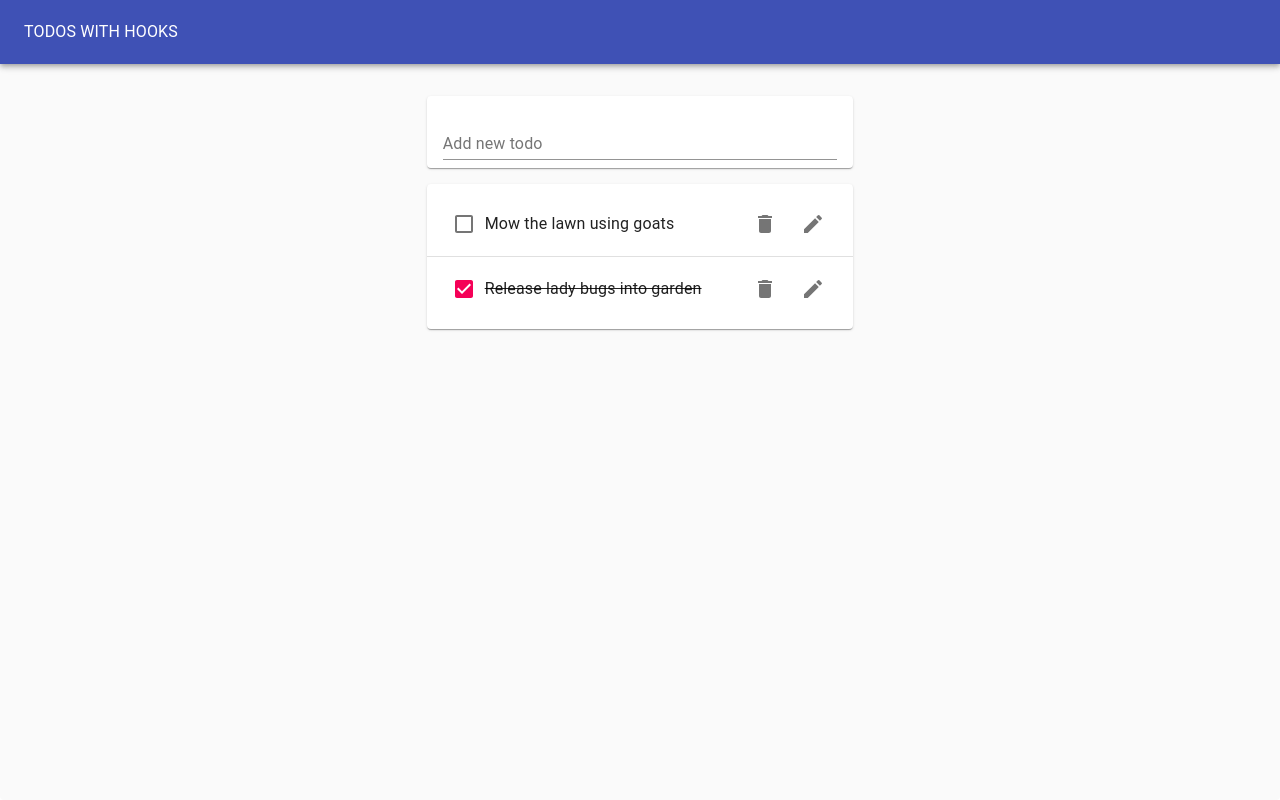
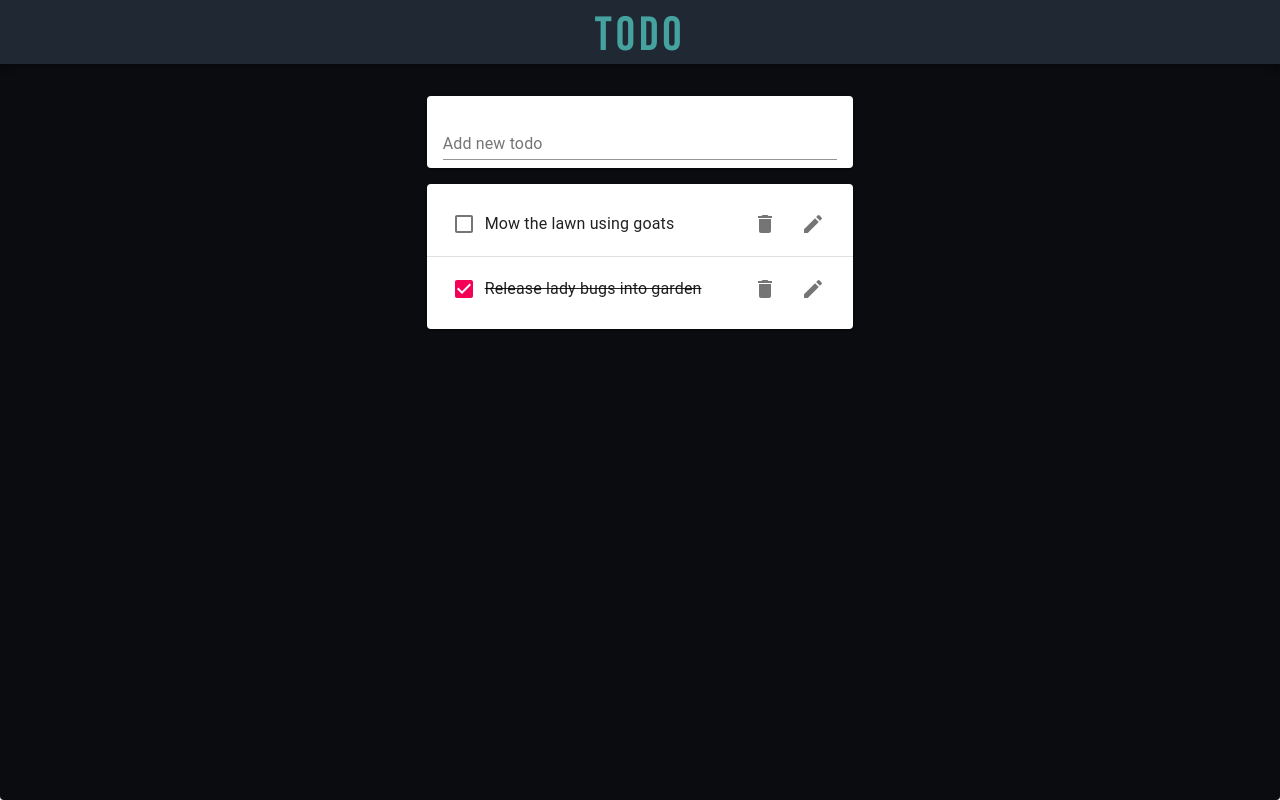
Before and after one commit to kblair40/TodoWithHooks, a React (Create React App) app: page / in a window 1280 px wide. Built offline with nearby package versions, Linux system fonts and the light colour scheme.

Commit message:
Add AppBar styles

```diff
--- a/public/index.html
+++ b/public/index.html
@@ -5,25 +5,13 @@
     <link rel="icon" href="%PUBLIC_URL%/favicon.ico" />
     <meta name="viewport" content="width=device-width, initial-scale=1" />
     <meta name="theme-color" content="#000000" />
-    <meta
-      name="description"
-      content="Web site created using create-react-app"
+    <link rel="preconnect" href="https://fonts.googleapis.com" />
+    <link rel="preconnect" href="https://fonts.gstatic.com" crossorigin />
+    <link
+      href="https://fonts.googleapis.com/css2?family=Bebas+Neue&family=Lobster&display=swap"
+      rel="stylesheet"
     />
-    <link rel="apple-touch-icon" href="%PUBLIC_URL%/logo192.png" />
-    <!--
-      manifest.json provides metadata used when your web app is installed on a
-      user's mobile device or desktop. See https://developers.google.com/web/fundamentals/web-app-manifest/
-    -->
-    <link rel="manifest" href="%PUBLIC_URL%/manifest.json" />
-    <!--
-      Notice the use of %PUBLIC_URL% in the tags above.
-      It will be replaced with the URL of the `public` folder during the build.
-      Only files inside the `public` folder can be referenced from the HTML.
 
-      Unlike "/favicon.ico" or "favicon.ico", "%PUBLIC_URL%/favicon.ico" will
-      work correctly both with client-side routing and a non-root public URL.
-      Learn how to configure a non-root public URL by running `npm run build`.
-    -->
     <title>React App</title>
   </head>
   <body>
--- a/src/TodoApp.js
+++ b/src/TodoApp.js
@@ -1,23 +1,41 @@
 import React from "react";
+import makeStyles from "@material-ui/core/styles/makeStyles";
 import { Paper, Typography, AppBar, Toolbar, Grid } from "@material-ui/core";
 import TodoList from "./TodoList";
 import TodoForm from "./TodoForm";
 import { TodosProvider } from "./contexts/todos.context";
 
+const useStyles = makeStyles({
+  paperRoot: {
+    padding: 0,
+    margin: 0,
+    height: "100vh",
+    backgroundColor: "#0B0C10",
+  },
+  appBarRoot: {
+    height: "64px",
+    backgroundColor: "#1F2833",
+    color: "#45A29E",
+  },
+  toolbar: {
+    display: "flex",
+    justifyContent: "center",
+    alignItems: "flex-start",
+  },
+  headerText: {
+    fontFamily: "Bebas Neue",
+    fontSize: "3rem",
+    letterSpacing: "4px",
+  },
+});
+
 function TodoApp() {
+  const classes = useStyles();
   return (
-    <Paper
-      style={{
-        padding: 0,
-        margin: 0,
-        height: "100vh",
-        backgroundColor: "#fafafa",
-      }}
-      elevation={0}
-    >
-      <AppBar color="primary" position="static" style={{ height: "64px" }}>
-        <Toolbar>
-          <Typography color="inherit">TODOS WITH HOOKS</Typography>
+    <Paper classes={{ root: classes.paperRoot }} elevation={0}>
+      <AppBar position="static" classes={{ root: classes.appBarRoot }}>
+        <Toolbar className={classes.toolbar}>
+          <Typography className={classes.headerText}>TODO</Typography>
         </Toolbar>
       </AppBar>
       <Grid container justify="center" style={{ marginTop: "1rem" }}>
```
Also changed, not shown: src/App.js (+7 -1 lines).
